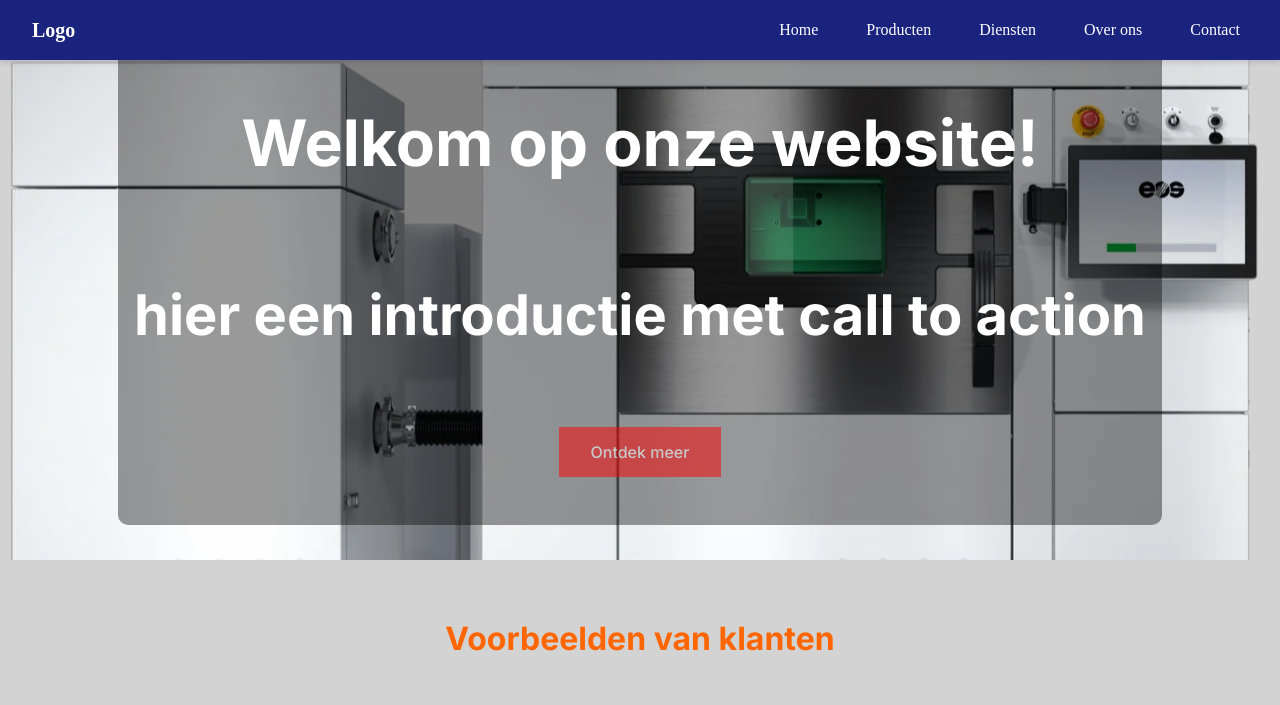
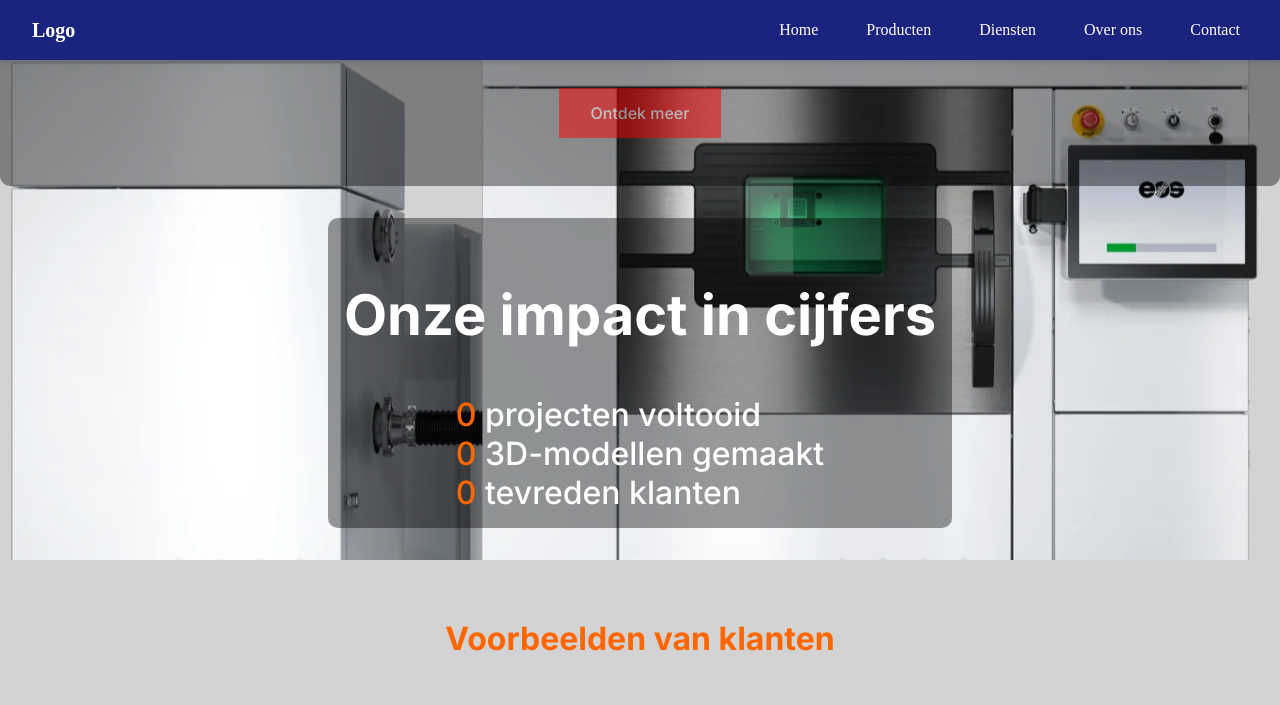
Before and after one commit to MarkPrins18/code-conquer-printwebsite, a PHP site: page / in a window 1280 px wide. Shown: the top 705 px of the page. Run offline with PHP 8.4, Linux system fonts and the light colour scheme.

Commit message:
added counter to hero page

```diff
--- a/assets/css/index.css
+++ b/assets/css/index.css
@@ -7,24 +7,16 @@
   font-weight: 500;
   font-style: normal;
 }
-
-/* check if global.css supports this*/
-
-:root {
-  --border-radius: 10px;
-}
-
 /*-----------Hero section---------*/
 
 .hero {
   height: 70vh;
   display: flex;
-  justify-content: center;
+  flex-direction: column;
+  justify-content: flex-end;
   align-items: center;
   background-image: url(../images/index-images/EOS\ M\ 290.webp);
   background-position: center 35%;
-}
-
   .hero-content {
     display: flex;
     flex-direction: column;
@@ -33,10 +25,8 @@
     color: white;
     padding: 1rem;
     background-color: rgba(0, 0, 0, 0.4);
-  border-radius: var(--border-radius);
-}
-
-.hero-content .btn {
+    border-radius: 10px;
+    .btn {
       background-color: red;
       border: none;
       color: white;
@@ -48,10 +38,22 @@
       cursor: pointer;
       opacity: 0.5;
       transition: opacity 0.3s ease;
+      &:hover {
+        opacity: 1;
       }
-
-.hero-content .btn:hover {
-  opacity: 1;
+    }
+  }
+  .hero-counter {
+    display: flex;
+    flex-direction: column;
+    justify-content: center;
+    align-items: center;
+    color: white;
+    padding: 1rem;
+    background-color: rgba(0, 0, 0, 0.4);
+    margin: 2rem;
+    border-radius: 10px;
+  }
 }
 
 /*------------------example section-------------------*/
@@ -107,7 +109,7 @@
   }
 }
 
-/*awards section with media queries*/
+/*-----------------awards section---------------------------*/
 
 .award {
   display: flex;
@@ -121,14 +123,11 @@
     height: auto;
     max-width: 800px;
     border-radius: 10px;
-    display: block; /*Block changes the img from inline(std) to block, the margin doesn't work on inline*/
-    margin: 0 auto;
   }
 }
 
+/*-----------------media---------------------------*/
 @media (min-width: 768px) {
-  /*improve css*/
-
   .example-container .example-list {
     flex-direction: row;
     .select-example {
--- a/index.php
+++ b/index.php
@@ -24,10 +24,22 @@
       <!--Important! change to glabal.css-->
       <section class="hero">
         <div class="hero-content">
-          <h1>Welkom op onze website!</h1>
-          <h2>hier een introductie met call to action</h2>
+          <h1>Wij maken bouwen sneller met moderne</h1>
+          <h2 class="accent-color">3d technieken.</h2>
+          <!--animate with more words-->
           <a href="#" class="btn">Ontdek meer</a>
           <!--Important! change link to correct HTML page-->
+        </div>
+        <div class="hero-counter">
+          <h2>Onze impact in cijfers</h2>
+          <div id="counters" class="fs-2">
+            <span class="counter accent-color" data-target="50">0</span>
+            projecten voltooid<br />
+            <span class="counter accent-color" data-target="120">0</span>
+            3D-modellen gemaakt<br />
+            <span class="counter accent-color" data-target="25">0</span>
+            tevreden klanten
+          </div>
         </div>
       </section>
 
```
Lines whose indentation alone changed are shown as unchanged.
